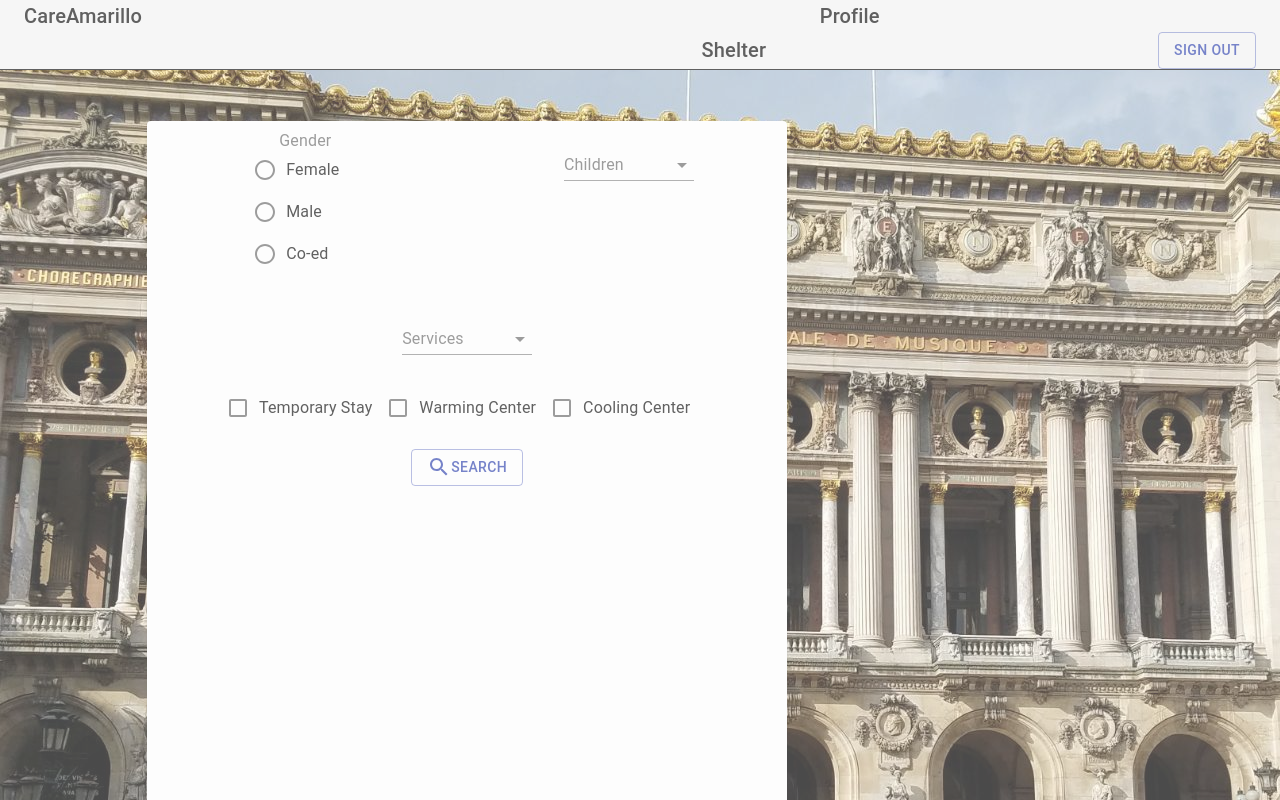
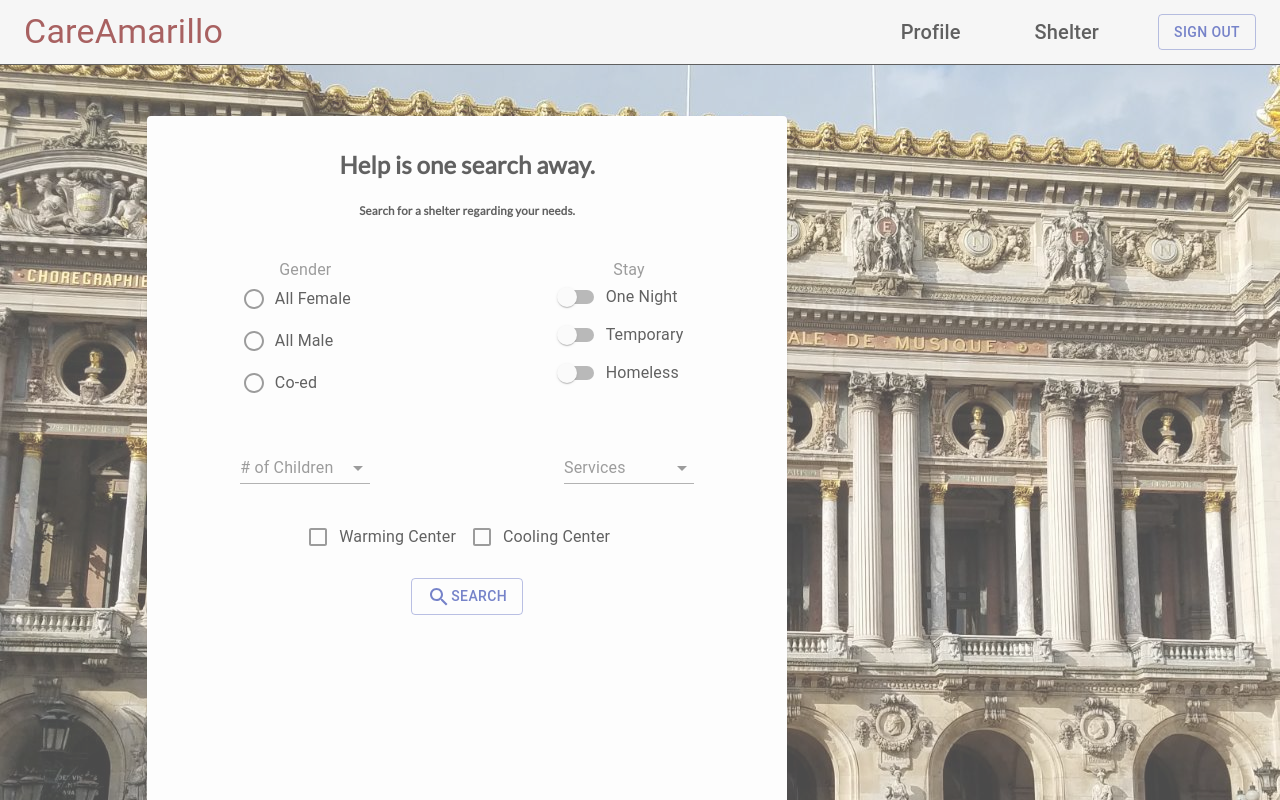
Before and after one commit to Arangel4/CodeAcademy_FrontEnd, a React (Create React App) app: page /user-dashboard in a window 1280 px wide. Shown: the top 800 px of the page. Built offline with nearby package versions, Linux system fonts and the light colour scheme.

Commit message:
Inital Commit

```diff
--- a/src/App.css
+++ b/src/App.css
@@ -18,7 +18,7 @@
 
 .typoStyle {
   font-weight: bolder;
-  color: rgb(134, 39, 39);
+  color: rgb(134, 33, 33);
 }
 
 .homeBackground {
--- a/src/components/Home.js
+++ b/src/components/Home.js
@@ -1,14 +1,8 @@
 import React, { Component } from 'react';
-import { Typography, Link, CssBaseline, AppBar, Toolbar, Button, FormControl, Switch, FormLabel, RadioGroup, Container, Paper, FormControlLabel, Radio, Checkbox, InputLabel, Select, Grid, MenuItem, Box } from '@material-ui/core';
-import Login from './Login';
+import { CssBaseline, Button, FormControl, Switch, FormLabel, RadioGroup, Container, Paper, FormControlLabel, Radio, Checkbox, InputLabel, Select, Grid, MenuItem, Box } from '@material-ui/core';
 import SearchIcon from '@material-ui/icons/Search';
 import Copyright from './Copyright';
 import NavBar from './NavBar';
-
-
-    const switchChange = (event) => {
-        this.setState({...this.state, [event.target.name]: event.target.checked});
-    }
 
     // const [value, setValue] = React.useState('female');
     // const [age, setChild] = React.useState('');
@@ -21,7 +15,20 @@ import NavBar from './NavBar';
     //     setChild(event.target.value);
     // }
 
-const Home = (props) => {
+class Home extends Component {
+    constructor(props) {
+        super(props)
+        this.state = {
+            checked: false
+        }
+    }
+
+    switchChange = (event) => {
+        this.setState({...this.state, [event.target.name]: event.target.checked});
+    }
+
+
+    render() {
         return (
             <div>
                 <div className="homeBackground">
@@ -29,7 +36,7 @@ const Home = (props) => {
                     <NavBar />
                     <Container className="containerStyle" fixed>
                         <Paper className="paperStyle">
-                        {/* <h2>Help is One Search Away</h2> */}
+                        <h2>Help is One Search Away</h2>
                         <h5>Search for a shelter regarding your needs.</h5>
                             <Grid container spacing={4}>
                                 {/* RADIO BUTTON FOR GENDER */}
@@ -49,7 +56,7 @@ const Home = (props) => {
                                     <FormControl component="fieldset">
                                     <FormLabel component="legend">Stay</FormLabel>
                                     <FormControlLabel
-                                    control={<Switch name="1" onChange={switchChange}/>}
+                                    control={<Switch name="1" onChange={this.switchChange}/>}
                                     label="One Night"
                                     />
                                     <FormControlLabel
@@ -125,5 +132,6 @@ const Home = (props) => {
                 </div>
             </div>
         )
+    }
 }
 export default Home
--- a/src/components/NavBar.js
+++ b/src/components/NavBar.js
@@ -1,5 +1,5 @@
 import React, { Component } from 'react';
-import { AppBar, Toolbar, Typography, Link, Button } from '@material-ui/core';
+import { AppBar, Toolbar, Typography, Button } from '@material-ui/core';
 import Login from './Login';
 
 class NavBar extends Component {
--- a/src/components/UserDashboard.js
+++ b/src/components/UserDashboard.js
@@ -1,6 +1,5 @@
 import React, { Component } from 'react';
-import { Typography, CssBaseline, Link, AppBar, Toolbar, Button, FormControl, FormLabel, RadioGroup, Container, Paper, FormControlLabel, Radio, Checkbox, InputLabel, Select, Grid, MenuItem } from '@material-ui/core';
-import Login from './Login';
+import { Typography, CssBaseline, Link, AppBar, Switch, Box, Toolbar, Button, FormControl, FormLabel, RadioGroup, Container, Paper, FormControlLabel, Radio, Checkbox, InputLabel, Select, Grid, MenuItem } from '@material-ui/core';
 import SearchIcon from '@material-ui/icons/Search';
 import Copyright from './Copyright';
 
@@ -8,7 +7,8 @@ class UserDashboard extends Component {
     constructor(props){
         super(props);
         this.state = {
-            seen: false
+            checked: false,
+            loggedOut: false
         }
         // const [value, setValue] = React.useState('female');
         // const [age, setChild] = React.useState('');
@@ -17,16 +17,19 @@ class UserDashboard extends Component {
         //     setValue(event.target.value);
         // };
     }
+    toggleSignOut = (e) => {
+        this.setState({
+            loggedOut: !this.state.loggedOut
+        });
+    }
+
+    switchChange = (event) => {
+        this.setState({...this.state, [event.target.name]: event.target.checked});
+    }
 
     // dropDownHandleChange = (event) => {
     //     setChild(event.target.value);
     // }
-
-    togglePop = () => {
-        this.setState({
-            seen: !this.state.seen
-        });
-    }
 
     render() {
         return (
@@ -35,43 +38,62 @@ class UserDashboard extends Component {
                     <CssBaseline />
                     <AppBar className="appBarStyle" position="static" color="default" elevation={0}>
                         <Toolbar className="toolBarStyle">
-                            <Typography className="typoStyle" variant="h6" color="inherit" noWrap>
+                        <div className="typoStyle">
+                            <Typography variant="h4" color="inherit" noWrap>
                                 CareAmarillo
                             </Typography>
+                        </div>
                             <div className="profileButton">
                                 <Link variant="h6" color="textPrimary" href="/user-profile">Profile</Link>
                             </div>
-                            <div className="profileButton">
+                            <div className="shelterButton">
                                 <Link variant="h6" color="textPrimary" href="/user-shelter">Shelter</Link>
                             </div>
                             <div className="homeButton">
-                                <Button href="#" color="primary" variant="outlined" onClick={this.togglePop}>
+                                <Button href="#" color="primary" variant="outlined"
+                                onClick={this.toggleSignOut} href="/">
                                     Sign Out
                                 </Button>
-                                {this.state.seen ? <Login toggle={this.togglePop} /> : null}
                             </div>
                         </Toolbar>
                     </AppBar>
                     <Container className="containerStyle" fixed>
                         <Paper className="paperStyle">
-                        {/* <h2>Help is one search away.</h2> */}
+                        <h2>Help is one search away.</h2>
+                        <h5>Search for a shelter regarding your needs.</h5>
                             <Grid container spacing={4}>
-
                                 {/* RADIO BUTTON FOR GENDER */}
-                                <Grid item xs={6}>
+                                <Grid item xs={12} sm={6}>
                                     <FormControl component="fieldset">
                                     <FormLabel component="legend">Gender</FormLabel>
                                     <RadioGroup aria-label="gender" name="gender1" onChange={this.radioHandleChange}>
                                     {/*GOES ON LINE ABOVE BETWEEN NAME AND ONCHANGE value={value} */}
-                                    <FormControlLabel value="female" control={<Radio />} label="Female" />
-                                    <FormControlLabel value="male" control={<Radio />} label="Male" />
+                                    <FormControlLabel value="female" control={<Radio />} label="All Female" />
+                                    <FormControlLabel value="male" control={<Radio />} label="All Male" />
                                     <FormControlLabel value="coed" control={<Radio />} label="Co-ed" />
                                     </RadioGroup>
                                     </FormControl>
                                 </Grid>
-                                <Grid item xs={6}>
+                                <Grid item xs={12} sm={6}>
+                                    <FormControl component="fieldset">
+                                    <FormLabel component="legend">Stay</FormLabel>
+                                    <FormControlLabel
+                                    control={<Switch name="1" onChange={this.switchChange}/>}
+                                    label="One Night"
+                                    />
+                                    <FormControlLabel
+                                    control={<Switch name="2" />}
+                                    label="Temporary"
+                                    />
+                                    <FormControlLabel
+                                    control={<Switch name="3" />}
+                                    label="Homeless"
+                                    />
+                                    </FormControl>
+                                </Grid>
+                                <Grid item xs={12} sm={6}>
                                     <FormControl className="homeDropDown">
-                                    <InputLabel id="children-label">Children</InputLabel>
+                                    <InputLabel id="children-label"># of Children</InputLabel>
                                     <Select
                                         labelId="children-label"
                                         id="children"
@@ -93,7 +115,7 @@ class UserDashboard extends Component {
                                     </FormControl>
                                 </Grid>
                                 {/* DROP DOWN FOR SERVICES */}
-                                <Grid item xs={12}>
+                                <Grid item xs={12} sm={6}>
                                     <FormControl className="homeDropDown">
                                     <InputLabel id="service-label">Services</InputLabel>
                                     <Select
@@ -105,14 +127,12 @@ class UserDashboard extends Component {
                                             <MenuItem value={0}>Housing</MenuItem>
                                             <MenuItem value={1}>Rehabilitation</MenuItem>
                                             <MenuItem value={2}>Counciling</MenuItem>
+                                            <MenuItem value={3}>Volunteering</MenuItem>
                                     </Select>
                                     </FormControl>
                                 </Grid>
                                 <Grid item xs={12}>
                                     {/* CHECK BOX FOR MISC. */}
-                                    <FormControlLabel control={<Checkbox checked={StaticRange.checked} name="checked" />}
-                                    label="Temporary Stay"
-                                    />
                                     <FormControlLabel control={<Checkbox checked={StaticRange.checked} name="checked" />}
                                     label="Warming Center"
                                     />
@@ -126,9 +146,11 @@ class UserDashboard extends Component {
                                 <SearchIcon /> Search
                             </Button>
                         </Paper>
+                        <Box mt={5}>
+                            <Copyright />
+                        </Box>
                     </Container>
                 </div>
-            <Copyright />
             </div>
         )
     }
--- a/src/components/UserProfile.js
+++ b/src/components/UserProfile.js
@@ -1,5 +1,5 @@
 import React, { Component } from 'react';
-import { CssBaseline, Box, Container, Paper, Grid } from '@material-ui/core';
+import { CssBaseline, Box, AppBar, Toolbar, Typography, Link, Button, Container, Paper, Grid } from '@material-ui/core';
 import EditIcon from '@material-ui/icons/Edit';
 import Copyright from './Copyright';
 import NavBar from './NavBar';
@@ -15,7 +15,27 @@ class UserProfile extends Component {
         return (
             <div>
                 <CssBaseline />
-                    <NavBar />
+                <AppBar className="appBarStyle" position="static" color="default" elevation={0}>
+                        <Toolbar className="toolBarStyle">
+                        <div className="typoStyle">
+                            <Typography variant="h4" color="inherit" noWrap>
+                                CareAmarillo
+                            </Typography>
+                        </div>
+                            <div className="profileButton">
+                                <Link variant="h6" color="textPrimary" href="/user-profile">Profile</Link>
+                            </div>
+                            <div className="shelterButton">
+                                <Link variant="h6" color="textPrimary" href="/user-shelter">Shelter</Link>
+                            </div>
+                            <div className="homeButton">
+                                <Button href="#" color="primary" variant="outlined"
+                                onClick={this.toggleSignOut} href="/">
+                                    Sign Out
+                                </Button>
+                            </div>
+                        </Toolbar>
+                    </AppBar>
                     <div className="userProfileContainer">
                         <Container fixed>
                             <Paper elevation={3} className="userProfilePaperStyle">
--- a/src/components/UserShelter.js
+++ b/src/components/UserShelter.js
@@ -1,21 +1,47 @@
 import React, { Component } from 'react';
-import { Link, CssBaseline, Box, Typography, Container, Paper, Grid, AccordionSummary, Accordion, AccordionDetails } from '@material-ui/core';
+import { CssBaseline, Box, Typography, AppBar, Toolbar, Link, Button, Container, Paper, Grid, AccordionSummary, Accordion, AccordionDetails } from '@material-ui/core';
 import EditIcon from '@material-ui/icons/Edit';
 import ExpandMoreIcon from '@material-ui/icons/ExpandMore';
 import Copyright from './Copyright';
-import NavBar from './NavBar';
 
-const UserShelter = () => {
+class UserShelter extends Component {
+    constructor(props) {
+        super(props)
+        this.state = {
+            state: ""
+        }
+    }
 
     // const [expanded, setExpanded] = React.useState < string | false>(false);
 
     // const accordionChange = (panel: string) => (event: React.ChangeEvent<{}>, isExpanded: boolean) => {
     //     setExpanded(isExpanded ? panel : false);
     // };
+    render(){
         return (
             <div>
                 <CssBaseline />
-                <NavBar />
+                <AppBar className="appBarStyle" position="static" color="default" elevation={0}>
+                        <Toolbar className="toolBarStyle">
+                        <div className="typoStyle">
+                            <Typography variant="h4" color="inherit" noWrap>
+                                CareAmarillo
+                            </Typography>
+                        </div>
+                            <div className="profileButton">
+                                <Link variant="h6" color="textPrimary" href="/user-profile">Profile</Link>
+                            </div>
+                            <div className="shelterButton">
+                                <Link variant="h6" color="textPrimary" href="/user-shelter">Shelter</Link>
+                            </div>
+                            <div className="homeButton">
+                                <Button href="#" color="primary" variant="outlined"
+                                onClick={this.toggleSignOut} href="/">
+                                    Sign Out
+                                </Button>
+                            </div>
+                        </Toolbar>
+                    </AppBar>
                     <div className="userProfileContainer">
                         <Container fixed>
                             <Paper elevation={3} className="userProfilePaperStyle">
@@ -81,4 +107,5 @@ const UserShelter = () => {
             </div>
         );
     }
+}
 export default UserShelter;
```
Lines whose indentation alone changed are shown as unchanged.
